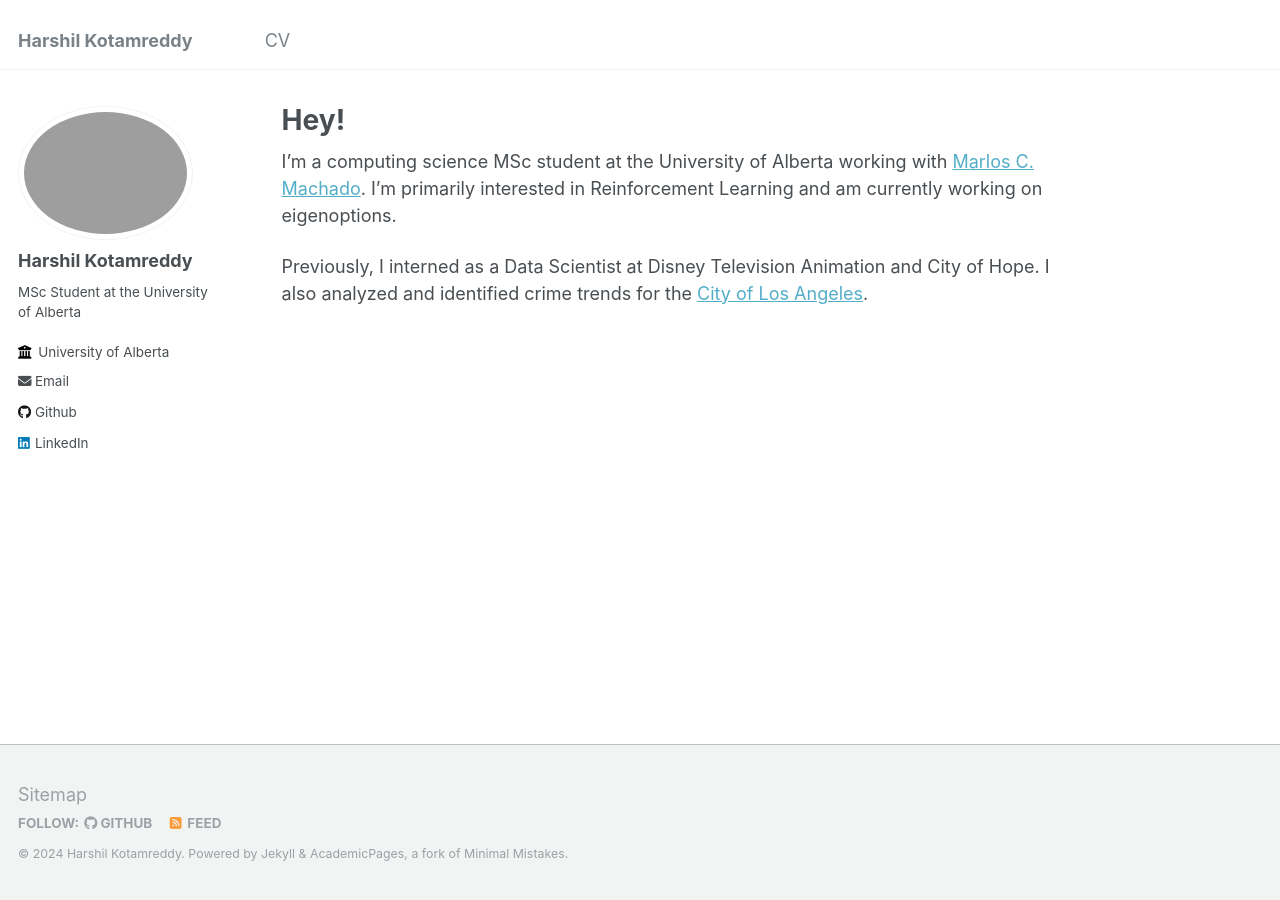
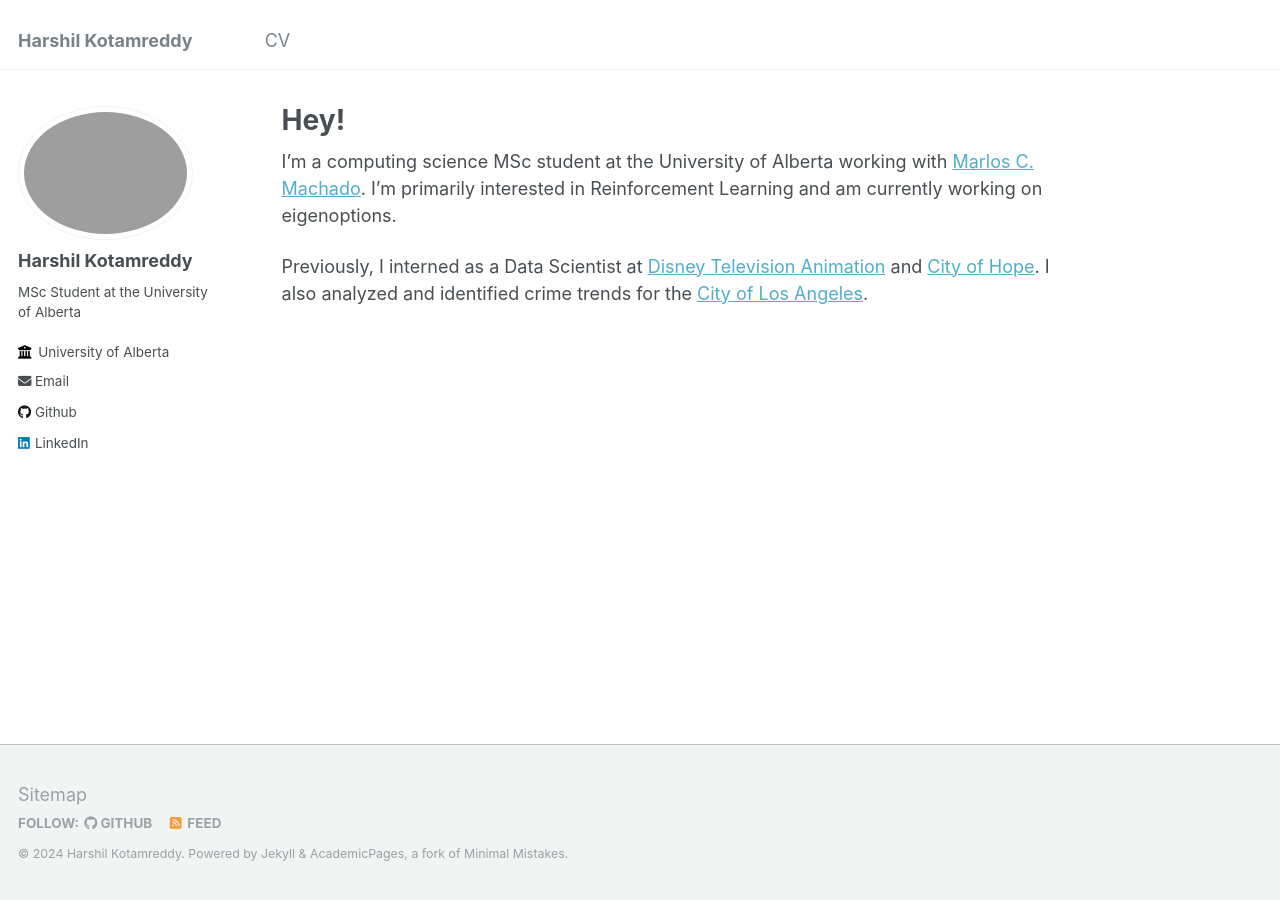
Before and after one commit to hk1510/hk1510.github.io, a Jekyll site: the page built from _pages/about.md, in a window 1280 px wide. Built offline with Jekyll 4.4.1, drawn with Linux system fonts in a browser that asks for light colours; some of the changed lines change nothing that is shown.

Commit message:
added links

```diff
--- a/_pages/about.md
+++ b/_pages/about.md
@@ -9,4 +9,4 @@ redirect_from:
 
  I'm a computing science MSc student at the University of Alberta working with [Marlos C. Machado](https://webdocs.cs.ualberta.ca/~machado/). I'm primarily interested in Reinforcement Learning and am currently working on eigenoptions.
 
- Previously, I interned as a Data Scientist at Disney Television Animation and City of Hope. I also analyzed and identified crime trends for the [City of Los Angeles](https://medium.com/datala/a-data-driven-exploration-of-crime-trends-in-los-angeles-6124c2980eda).
+ Previously, I interned as a Data Scientist at [Disney Television Animation](https://disneytvanimation.com/) and [City of Hope](https://www.cityofhope.org/). I also analyzed and identified crime trends for the [City of Los Angeles](https://medium.com/datala/a-data-driven-exploration-of-crime-trends-in-los-angeles-6124c2980eda).
```
